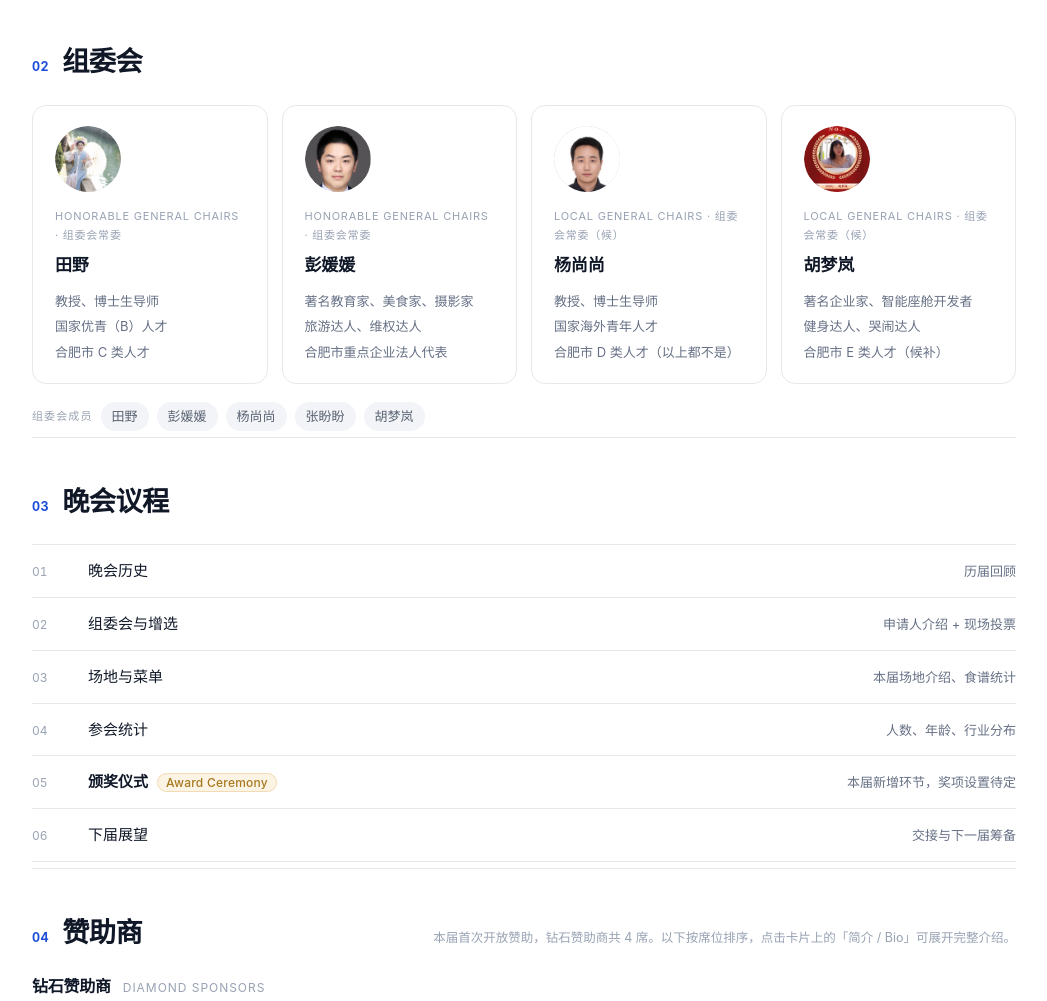
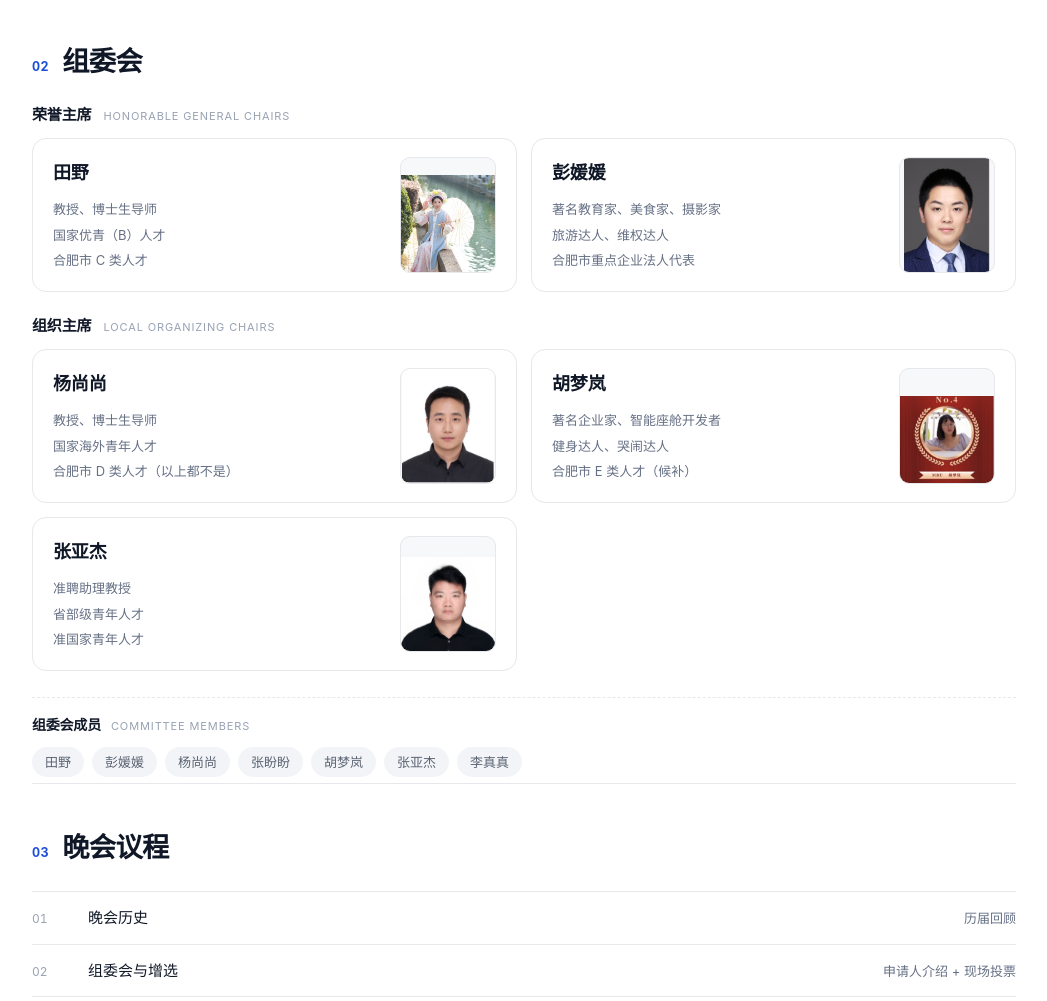
Before and after one commit to MamboAILab/MamboAILab.github.io, a plain HTML site: page conference.html in a window 1280 px wide. Shown: the part 1522-2523 px from the top of the page, without its empty margins (116-1163 px from the left). Drawn offline with Linux system fonts and the light colour scheme.

Commit message:
调整晚会组委会分组与人物照片并优化赞助商区

```diff
--- a/assets/conference.js
+++ b/assets/conference.js
@@ -196,28 +196,48 @@
       '</div>');
   }
 
-  function avatarHTML(name, src, big) {
-    var cls = 'cf-avatar' + (big ? ' lg' : '');
+  /* 人像放卡片右侧：方形相框 + 完整显示（不裁切），姓名与介绍在左侧 */
+  function avatarHTML(name, src) {
     if (src) {
-      return '<span class="' + cls + ' has-photo"><img src="' + esc(src) + '" alt="' + esc(name) + '" loading="lazy"></span>';
+      return '<span class="cf-portrait"><img src="' + esc(src) + '" alt="' + esc(name) + '" loading="lazy"></span>';
     }
-    return '<span class="' + cls + '" aria-hidden="true">' + esc(initial(name)) + '</span>';
+    return '<span class="cf-portrait is-mono" aria-hidden="true">' + esc(initial(name)) + '</span>';
+  }
+
+  function personCard(c, roleText) {
+    return '<div class="cf-chair">' +
+      '<div class="cf-chair-info">' +
+        (roleText ? '<p class="cf-role">' + esc(roleText) + '</p>' : '') +
+        '<p class="cf-name">' + esc(c.name) + '</p>' +
+        '<ul class="cf-tags">' + (c.meta || []).map(function (m) { return '<li>' + esc(m) + '</li>'; }).join('') + '</ul>' +
+      '</div>' +
+      avatarHTML(c.name, c.photo) +
+    '</div>';
+  }
+
+  function committeeHTML(list) {
+    if (!list || !list.length) return '';
+    return '<div class="cf-comm"><h3 class="cf-comm-t">组委会成员<span>Committee Members</span></h3>' +
+      '<p class="cf-committee">' + list.map(function (x) { return '<em>' + esc(x) + '</em>'; }).join('') + '</p></div>';
   }
 
   function chairsHTML(e, n) {
-    if (!e.chairs || !e.chairs.length) return '';
-    var cards = e.chairs.map(function (c) {
-      return '<div class="cf-chair">' +
-        avatarHTML(c.name, c.photo, true) +
-        '<p class="cf-role">' + esc(c.role) + '</p>' +
-        '<p class="cf-name">' + esc(c.name) + '</p>' +
-        '<ul class="cf-tags">' + (c.meta || []).map(function (m) { return '<li>' + esc(m) + '</li>'; }).join('') + '</ul>' +
-      '</div>';
-    }).join('');
-    var committee = e.committee
-      ? '<p class="cf-committee"><span>组委会成员</span>' + e.committee.map(function (x) { return '<em>' + esc(x) + '</em>'; }).join('') + '</p>'
-      : '';
-    return sec(n, '组委会', '<div class="cf-chairs">' + cards + '</div>' + committee);
+    var groups = e.chair_groups;
+    var inner = '';
+    if (groups && groups.length) {
+      inner = groups.map(function (g) {
+        var cards = (g.members || []).map(function (c) { return personCard(c, ''); }).join('');
+        return '<div class="cf-cgroup">' +
+          '<div class="cf-cgroup-head"><h3>' + esc(g.title) + '</h3><span>' + esc(g.en || '') + '</span></div>' +
+          '<div class="cf-chairs">' + cards + '</div></div>';
+      }).join('');
+    } else if (e.chairs && e.chairs.length) {
+      inner = '<div class="cf-chairs">' + e.chairs.map(function (c) { return personCard(c, c.role); }).join('') + '</div>';
+    } else {
+      return '';
+    }
+    inner += committeeHTML(e.committee);
+    return sec(n, '组委会', inner);
   }
 
   function programHTML(e, n) {
@@ -231,13 +251,17 @@
     return sec(n, '晚会议程', '<ol class="cf-prog">' + rows + '</ol>');
   }
 
+  var DIAMOND_SVG = '<svg class="cf-diamond" viewBox="0 0 24 24" fill="none" aria-hidden="true">' +
+    '<path d="M12 2.6 21 8.4 12 21.4 3 8.4Z" stroke="currentColor" stroke-width="1.4" stroke-linejoin="round"/>' +
+    '<path d="M3 8.4h18M12 2.6 7.6 8.4 12 21.4 16.4 8.4 12 2.6M7.6 8.4 5.6 4.4M16.4 8.4l2-4" stroke="currentColor" stroke-width="1" stroke-linejoin="round" opacity=".65"/></svg>';
+
   /* 赞助商：钻石 4 席。数据里每个席位可填
      name / name_en / role / photo / bio / bio_en / url / thanks（赞助内容）。
      简介默认收起，点「简介 / Bio」展开；没有照片的用姓名字标。 */
   function sponsorCard(s) {
     if (!s || !s.name) {
       return '<div class="cf-sp is-open">' +
-        '<span class="cf-sp-badge" aria-hidden="true">◇</span>' +
+        '<span class="cf-sp-badge" aria-hidden="true">' + DIAMOND_SVG + '</span>' +
         '<p class="cf-sp-name">钻石赞助商 · 席位 ' + esc((s && s.seat) || '') + '</p>' +
         '<p class="cf-sp-note">待定</p></div>';
     }
@@ -256,7 +280,7 @@
       : '';
     return '<article class="cf-sp filled">' +
       '<div class="cf-sp-top">' + media +
-        '<p class="cf-sp-seat">Diamond · ' + esc(s.seat || '') + '</p></div>' +
+        '<p class="cf-sp-seat">' + DIAMOND_SVG + 'Diamond · ' + esc(s.seat || '') + '</p></div>' +
       '<p class="cf-sp-name">' + esc(s.name) + (s.name_en ? '<span class="cf-sp-name-en">' + esc(s.name_en) + '</span>' : '') + '</p>' +
       (s.role ? '<p class="cf-sp-role">' + esc(s.role) + '</p>' : '') +
       (s.thanks ? '<p class="cf-sp-thanks">' + esc(s.thanks) + '</p>' : '') +
@@ -272,10 +296,12 @@
       var slots = t.slots || [];
       var cards = slots.map(sponsorCard).join('');
       return '<div class="cf-sp-tier">' +
-        '<div class="cf-sp-tier-head"><h3>' + esc(t.title) + '</h3><span>' + esc(t.en || '') + '</span></div>' +
+        '<div class="cf-sp-tier-head"><h3>' + DIAMOND_SVG + esc(t.title) + '</h3><span>' + esc(t.en || '') + '</span></div>' +
         '<div class="cf-sp-grid">' + cards + '</div></div>';
     }).join('');
-    return sec(n, '赞助商', tiers, '<span class="cf-note">' + esc(sp.note || '') + '</span>');
+    return '<section class="cf-sec" id="cf-sponsors">' +
+      '<div class="section-head"><h2><span class="num">' + pad(n) + '</span>赞助商</h2>' +
+      '<span class="cf-note">' + esc(sp.note || '') + '</span></div>' + tiers + '</section>';
   }
 
   function bindSponsors(scope) {
@@ -326,13 +352,7 @@
 
   function applicantsHTML(e, n) {
     if (!e.applicants || !e.applicants.length) return '';
-    var cards = e.applicants.map(function (a) {
-      return '<div class="cf-chair">' +
-        avatarHTML(a.name, a.photo, false) +
-        '<p class="cf-name">' + esc(a.name) + '</p>' +
-        '<ul class="cf-tags">' + (a.meta || []).map(function (m) { return '<li>' + esc(m) + '</li>'; }).join('') + '</ul>' +
-      '</div>';
-    }).join('');
+    var cards = e.applicants.map(function (a) { return personCard(a, ''); }).join('');
     return sec(n, '现场增选申请人', '<div class="cf-chairs two">' + cards + '</div>',
       '<span class="cf-note">第三届晚会现场介绍，由组委会讨论投票</span>');
   }
@@ -378,9 +398,8 @@
 
     var n = 0;
     var html = '<p class="cf-intro">' + esc(C.intro) + '</p>' + kpiHTML(e) + overviewHTML(C, e, ++n);
-    if (e.chairs && e.chairs.length) html += chairsHTML(e, ++n);
+    if ((e.chair_groups && e.chair_groups.length) || (e.chairs && e.chairs.length)) html += chairsHTML(e, ++n);
     if (e.program && e.program.length) html += programHTML(e, ++n);
-    if (e.sponsors) html += sponsorsHTML(e, ++n);
     if (e.stats && e.stats.length) html += statsHTML(e, ++n);
     if (e.menu && e.menu.length) {
       html += menuHTML(e, ++n);
@@ -392,7 +411,9 @@
     if (e.applicants && e.applicants.length) html += applicantsHTML(e, ++n);
     if (e.goals && e.goals.length) html += goalsHTML(e, ++n);
     if (e.call) html += callHTML(e, ++n);
+    /* 赞助商放在页面最下方，历届回顾之后 */
     html += pastHTML(C.editions, year, ++n);
+    if (e.sponsors) html += sponsorsHTML(e, ++n);
     body.innerHTML = '<div class="wrap">' + html + '</div>';
 
     bindYearPicker();
--- a/assets/style.css
+++ b/assets/style.css
@@ -1001,26 +1001,38 @@ html[data-theme="dark"] .btn-danger { color: #ff8a7a; border-color: #5a2a25; }
 .cf-date-v { font-size: 14px; font-weight: 650; color: var(--accent); text-align: right; white-space: nowrap; }
 .cf-date-n { grid-column: 1 / -1; font-size: 12.5px; color: var(--faint); }
 
-/* 组委会 */
-.cf-chairs { display: grid; grid-template-columns: repeat(auto-fit, minmax(228px, 1fr)); gap: 14px; }
-.cf-chair { border: 1px solid var(--line); border-radius: var(--radius); padding: 20px 22px; background: var(--bg); }
-.cf-avatar {
-  width: 42px; height: 42px; border-radius: 50%; display: grid; place-items: center;
-  background: var(--accent-soft); color: var(--accent); font-weight: 700; font-size: 17px;
-  margin-bottom: 13px; overflow: hidden; flex: none;
+/* 组委会：分组（荣誉主席 / 组织主席 / 组委会成员），卡片内照片居右、姓名介绍居左 */
+.cf-cgroup + .cf-cgroup { margin-top: 24px; }
+.cf-cgroup-head { display: flex; align-items: baseline; gap: 12px; margin-bottom: 12px; }
+.cf-cgroup-head h3 { margin: 0; font-size: 15px; font-weight: 650; letter-spacing: -.01em; }
+.cf-cgroup-head span { font-size: 11px; letter-spacing: .08em; text-transform: uppercase; color: var(--faint); }
+.cf-chairs { display: grid; grid-template-columns: repeat(2, 1fr); gap: 14px; }
+.cf-chair {
+  display: flex; align-items: center; justify-content: space-between; gap: 18px;
+  border: 1px solid var(--line); border-radius: var(--radius); padding: 18px 20px; background: var(--bg);
 }
-.cf-avatar.lg { width: 66px; height: 66px; font-size: 22px; margin-bottom: 15px; }
-.cf-avatar.has-photo { background: var(--bg-soft); box-shadow: inset 0 0 0 1px var(--line); }
-.cf-avatar img { width: 100%; height: 100%; object-fit: cover; display: block; }
+.cf-chair-info { min-width: 0; flex: 1; }
+/* 方形相框，完整显示人像（contain），不裁头不裁肩 */
+.cf-portrait {
+  flex: none; width: 96px; height: 116px; border-radius: 10px; overflow: hidden;
+  border: 1px solid var(--line); background: var(--bg-soft);
+  display: flex; align-items: flex-end; justify-content: center;
+}
+.cf-portrait img { width: 100%; height: 100%; object-fit: contain; object-position: center bottom; display: block; }
+.cf-portrait.is-mono {
+  align-items: center; background: var(--accent-soft); color: var(--accent);
+  font-size: 32px; font-weight: 700;
+}
 .cf-role { font-size: 11px; letter-spacing: .07em; text-transform: uppercase; color: var(--faint); margin: 0 0 6px; }
-.cf-name { font-size: 17px; font-weight: 650; margin: 0 0 10px; letter-spacing: -.01em; }
+.cf-name { font-size: 18px; font-weight: 650; margin: 0 0 9px; letter-spacing: -.01em; }
 .cf-tags { list-style: none; margin: 0; padding: 0; display: grid; gap: 3px; font-size: 13px; color: var(--muted); }
-.cf-committee {
-  margin: 18px 0 0; display: flex; flex-wrap: wrap; align-items: center; gap: 8px;
-  font-size: 13px; color: var(--muted);
+.cf-comm { margin-top: 26px; padding-top: 18px; border-top: 1px dashed var(--line); }
+.cf-comm-t {
+  margin: 0 0 12px; font-size: 14px; font-weight: 650; display: flex; align-items: baseline; gap: 10px;
 }
-.cf-committee span { font-size: 11px; letter-spacing: .1em; text-transform: uppercase; color: var(--faint); }
-.cf-committee em { font-style: normal; padding: 3px 11px; border-radius: 999px; background: var(--pill); color: var(--fg-soft); }
+.cf-comm-t span { font-size: 11px; letter-spacing: .08em; text-transform: uppercase; color: var(--faint); font-weight: 400; }
+.cf-committee { margin: 0; display: flex; flex-wrap: wrap; align-items: center; gap: 8px; }
+.cf-committee em { font-style: normal; padding: 4px 13px; border-radius: 999px; background: var(--pill); color: var(--fg-soft); font-size: 13px; }
 
 /* 议程 */
 .cf-prog { list-style: none; margin: 0; padding: 0; border-top: 1px solid var(--line); }
@@ -1043,9 +1055,14 @@ html[data-theme="dark"] .btn-danger { color: #ff8a7a; border-color: #5a2a25; }
 html[data-theme="dark"] .cf-prog li.is-award .cf-prog-en { color: #e8c98c; }
 
 /* 赞助商 */
+.cf-diamond { flex: none; width: 1em; height: 1em; display: inline-block; vertical-align: -.14em; }
+.cf-sp-badge { display: grid; place-items: center; width: 52px; height: 52px; color: #5d7fa9; }
+.cf-sp-badge .cf-diamond { width: 44px; height: 44px; }
 .cf-sp-tier + .cf-sp-tier { margin-top: 26px; }
 .cf-sp-tier-head { display: flex; align-items: baseline; gap: 12px; margin-bottom: 14px; }
-.cf-sp-tier-head h3 { margin: 0; font-size: 16px; font-weight: 650; }
+.cf-sp-tier-head h3 { display: inline-flex; align-items: center; gap: 7px; margin: 0; font-size: 16px; font-weight: 650; }
+.cf-sp-tier-head h3 .cf-diamond { width: 21px; height: 21px; color: #5d7fa9; }
+html[data-theme="dark"] .cf-sp-tier-head h3 .cf-diamond { color: #b9cbe6; }
 .cf-sp-tier-head span { font-size: 12px; letter-spacing: .08em; text-transform: uppercase; color: var(--faint); }
 .cf-sp-grid { display: grid; grid-template-columns: repeat(4, 1fr); gap: 14px; align-items: start; }
 .cf-sp {
@@ -1062,7 +1079,7 @@ html[data-theme="dark"] .cf-prog li.is-award .cf-prog-en { color: #e8c98c; }
   background: linear-gradient(180deg, color-mix(in srgb, #cfd8e6 20%, var(--bg)) 0%, var(--bg) 46%);
   box-shadow: var(--shadow);
 }
-.cf-sp-top { position: relative; display: flex; justify-content: center; }
+.cf-sp-top { display: flex; flex-direction: column; align-items: center; gap: 9px; }
 .cf-sp-photo {
   width: 108px; height: 144px; object-fit: cover; object-position: center 22%;
   border-radius: 10px; border: 1px solid var(--line); background: var(--bg-soft);
@@ -1073,11 +1090,13 @@ html[data-theme="dark"] .cf-prog li.is-award .cf-prog-en { color: #e8c98c; }
   background: var(--accent-soft); box-shadow: inset 0 0 0 1px var(--line);
 }
 .cf-sp-seat {
-  position: absolute; top: -8px; right: -4px; margin: 0;
+  position: static; margin: 0; align-self: center;
+  display: inline-flex; align-items: center; gap: 5px;
   font-size: 9.5px; font-weight: 700; letter-spacing: .08em; text-transform: uppercase;
   padding: 3px 8px; border-radius: 999px; color: #3c5a86;
   background: #e7edf6; border: 1px solid #cfd9e8;
 }
+.cf-sp-seat .cf-diamond { width: 12px; height: 12px; }
 html[data-theme="dark"] .cf-sp-seat { color: #b9cbe6; background: #1d2634; border-color: #2e3b4e; }
 .cf-sp-name {
   margin: 13px 0 0; font-size: 17px; font-weight: 650; letter-spacing: -.01em; color: var(--fg);
@@ -1165,7 +1184,9 @@ html[data-theme="dark"] .cf-sp-seat { color: #b9cbe6; background: #1d2634; borde
 }
 
 /* 历届 */
-.cf-past { display: grid; gap: 8px; margin-bottom: 60px; }
+.cf-past { display: grid; gap: 8px; margin-bottom: 0; }
+#cf-sponsors { padding-bottom: 60px; }
+#cf-sponsors:last-child { margin-bottom: 0; }
 .cf-past-item {
   display: grid; grid-template-columns: 72px 76px 1fr auto; gap: 16px; align-items: center;
   padding: 14px 18px; border: 1px solid var(--line); border-radius: var(--radius-sm); color: var(--fg);
--- a/data/conference.js
+++ b/data/conference.js
@@ -30,29 +30,26 @@ window.ML_DATA.conference = {
         { "k": "签到入场", "v": "18:30–19:00", "note": "到场、就座" },
         { "k": "正式开席", "v": "2026.12.24 19:00", "note": "平安夜当晚，北京时间" }
       ],
-      "chairs": [
+      "chair_groups": [
         {
-          "role": "Honorable General Chairs · 组委会常委",
-          "name": "田野", "photo": "assets/img/conference/people/tianye.png",
-          "meta": ["教授、博士生导师", "国家优青（B）人才", "合肥市 C 类人才"]
+          "title": "荣誉主席",
+          "en": "Honorable General Chairs",
+          "members": [
+            { "name": "田野", "photo": "assets/img/conference/people/tianye.jpg", "meta": ["教授、博士生导师", "国家优青（B）人才", "合肥市 C 类人才"] },
+            { "name": "彭媛媛", "photo": "assets/img/conference/people/pengyuanyuan.jpg", "meta": ["著名教育家、美食家、摄影家", "旅游达人、维权达人", "合肥市重点企业法人代表"] }
+          ]
         },
         {
-          "role": "Honorable General Chairs · 组委会常委",
-          "name": "彭媛媛", "photo": "assets/img/conference/people/pengyuanyuan.png",
-          "meta": ["著名教育家、美食家、摄影家", "旅游达人、维权达人", "合肥市重点企业法人代表"]
-        },
-        {
-          "role": "Local General Chairs · 组委会常委（候）",
-          "name": "杨尚尚", "photo": "assets/img/conference/people/yangshangshang.png",
-          "meta": ["教授、博士生导师", "国家海外青年人才", "合肥市 D 类人才（以上都不是）"]
-        },
-        {
-          "role": "Local General Chairs · 组委会常委（候）",
-          "name": "胡梦岚", "photo": "assets/img/conference/people/humenglan.png",
-          "meta": ["著名企业家、智能座舱开发者", "健身达人、哭闹达人", "合肥市 E 类人才（候补）"]
+          "title": "组织主席",
+          "en": "Local Organizing Chairs",
+          "members": [
+            { "name": "杨尚尚", "photo": "assets/img/conference/people/yangshangshang.jpg", "meta": ["教授、博士生导师", "国家海外青年人才", "合肥市 D 类人才（以上都不是）"] },
+            { "name": "胡梦岚", "photo": "assets/img/conference/people/humenglan.jpg", "meta": ["著名企业家、智能座舱开发者", "健身达人、哭闹达人", "合肥市 E 类人才（候补）"] },
+            { "name": "张亚杰", "photo": "assets/img/conference/people/zhangyajie.jpg", "meta": ["准聘助理教授", "省部级青年人才", "准国家青年人才"] }
+          ]
         }
       ],
-      "committee": ["田野", "彭媛媛", "杨尚尚", "张盼盼", "胡梦岚"],
+      "committee": ["田野", "彭媛媛", "杨尚尚", "张盼盼", "胡梦岚", "张亚杰", "李真真"],
       "goals": [
         "参会规模不低于上一届（16 人）",
         "引入新式菜肴，菜单不再重复往届",
@@ -140,10 +137,23 @@ window.ML_DATA.conference = {
         { "k": "承办", "v": "杨尚尚", "note": "组委会常委（候）" },
         { "k": "参会人数", "v": "16 人", "note": "历届最高" }
       ],
-      "chairs": [
-        { "role": "Honorable General Chairs", "name": "田野", "photo": "assets/img/conference/people/tianye.png", "meta": ["教授、博士生导师", "国家优青（B）人才"] },
-        { "role": "Honorable General Chairs", "name": "彭媛媛", "photo": "assets/img/conference/people/pengyuanyuan.png", "meta": ["著名教育家、美食家、摄影家"] },
-        { "role": "Local General Chair · 承办", "name": "杨尚尚", "photo": "assets/img/conference/people/yangshangshang.png", "meta": ["教授、博士生导师", "组委会常委（候）"] }
+      "chair_groups": [
+        {
+          "title": "荣誉主席",
+          "en": "Honorable General Chairs",
+          "members": [
+            { "name": "田野", "photo": "assets/img/conference/people/tianye.jpg", "meta": ["教授、博士生导师", "国家优青（B）人才"] },
+            { "name": "彭媛媛", "photo": "assets/img/conference/people/pengyuanyuan.jpg", "meta": ["著名教育家、美食家、摄影家"] }
+          ]
+        },
+        {
+          "title": "组织主席",
+          "en": "Local General Chairs",
+          "members": [
+            { "name": "杨尚尚", "photo": "assets/img/conference/people/yangshangshang.jpg", "meta": ["教授、博士生导师", "组委会常委（候）· 第三届承办"] },
+            { "name": "胡梦岚", "photo": "assets/img/conference/people/humenglan.jpg", "meta": ["著名企业家、智能座舱开发者", "健身达人、哭闹达人"] }
+          ]
+        }
       ],
       "committee": ["田野", "彭媛媛", "杨尚尚", "张盼盼", "胡梦岚"],
       "program": [
@@ -168,8 +178,8 @@ window.ML_DATA.conference = {
         { "k": "汽水 / 果汁", "v": "可乐、雪碧、芬达；NFC 橙汁、青柠汁" }
       ],
       "applicants": [
-        { "name": "张亚杰", "photo": "assets/img/conference/people/zhangyajie.png", "meta": ["准聘助理教授", "省部级青年人才", "准国家青年人才"] },
-        { "name": "李真真", "photo": "assets/img/conference/people/lizhenzhen.png", "meta": ["知名美妆博主、资深买手", "躺平达人、摸鱼达人", "四通一达重要战略合作伙伴"] }
+        { "name": "张亚杰", "photo": "assets/img/conference/people/zhangyajie.jpg", "meta": ["准聘助理教授", "省部级青年人才", "准国家青年人才"] },
+        { "name": "李真真", "photo": "assets/img/conference/people/lizhenzhen.jpg", "meta": ["知名美妆博主、资深买手", "躺平达人、摸鱼达人", "四通一达重要战略合作伙伴"] }
       ],
       "photos": [
         { "src": "assets/img/conference/venue-1.jpg", "cap": "龙湖翠湖一号 · 园区鸟瞰" },
@@ -202,9 +212,15 @@ window.ML_DATA.conference = {
         { "k": "地点", "v": "港澳花园", "note": "同首届" },
         { "k": "参会人数", "v": "8 人", "note": "历届最少，但没断" }
       ],
-      "chairs": [
-        { "role": "General Chairs", "name": "田野", "photo": "assets/img/conference/people/tianye.png", "meta": ["教授、博士生导师"] },
-        { "role": "General Chairs", "name": "彭媛媛", "photo": "assets/img/conference/people/pengyuanyuan.png", "meta": ["田彭氏"] }
+      "chair_groups": [
+        {
+          "title": "创办者 & General Chairs",
+          "en": "Founders · General Chairs",
+          "members": [
+            { "name": "田野", "photo": "assets/img/conference/people/tianye.jpg", "meta": ["教授、博士生导师"] },
+            { "name": "彭媛媛", "photo": "assets/img/conference/people/pengyuanyuan.jpg", "meta": ["田彭氏"] }
+          ]
+        }
       ],
       "photos": [
         { "src": "assets/img/conference/2024-1.jpg", "cap": "第二届现场 · 餐桌合影" },
@@ -231,9 +247,15 @@ window.ML_DATA.conference = {
         { "k": "发起人", "v": "田野、彭媛媛", "note": "General Chairs" },
         { "k": "参会人数", "v": "11 人", "note": "起点" }
       ],
-      "chairs": [
-        { "role": "Founders · General Chairs", "name": "田野", "photo": "assets/img/conference/people/tianye.png", "meta": ["教授、博士生导师"] },
-        { "role": "Founders · General Chairs", "name": "彭媛媛", "photo": "assets/img/conference/people/pengyuanyuan.png", "meta": ["田彭氏"] }
+      "chair_groups": [
+        {
+          "title": "创办者 & General Chairs",
+          "en": "Founders · General Chairs",
+          "members": [
+            { "name": "田野", "photo": "assets/img/conference/people/tianye.jpg", "meta": ["教授、博士生导师"] },
+            { "name": "彭媛媛", "photo": "assets/img/conference/people/pengyuanyuan.jpg", "meta": ["田彭氏"] }
+          ]
+        }
       ],
       "photos": [
         { "src": "assets/img/conference/2023-1.jpg", "cap": "首届现场 · 围桌的一顿" },
```
Also changed, not shown: about.html (+2 -2 lines), admin.html (+2 -2 lines), conference.html (+3 -3 lines), index.html (+2 -2 lines), members.html (+2 -2 lines), publications.html (+2 -2 lines), special-days.html (+2 -2 lines), assets/img/conference/people/humenglan.jpg (added), assets/img/conference/people/lizhenzhen.jpg (added), assets/img/conference/people/pengyuanyuan.jpg (added), assets/img/conference/people/tianye.jpg (added), assets/img/conference/people/yangshangshang.jpg (added), assets/img/conference/people/zhangyajie.jpg (added).
